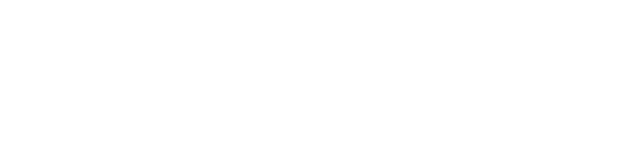
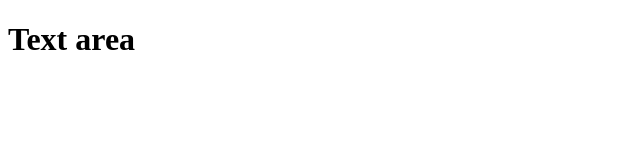
Before and after one commit to ikramb-ctrl/sharezza-social, a plain HTML site: page index.html in a window 1280 px wide. Shown: the whole page, without its empty margins (0-640 px from the left). Drawn offline with Linux system fonts and the light colour scheme.

Commit message:
Update index.html

```diff
--- a/index.html
+++ b/index.html
@@ -2,7 +2,8 @@
 <html>
   <head>
     <meta charset="UTF-8">
-    <title>title</title>
+    <title>Change title </title>
+   <h1> Text area</h1>
   </head>
   <body>
 
```
